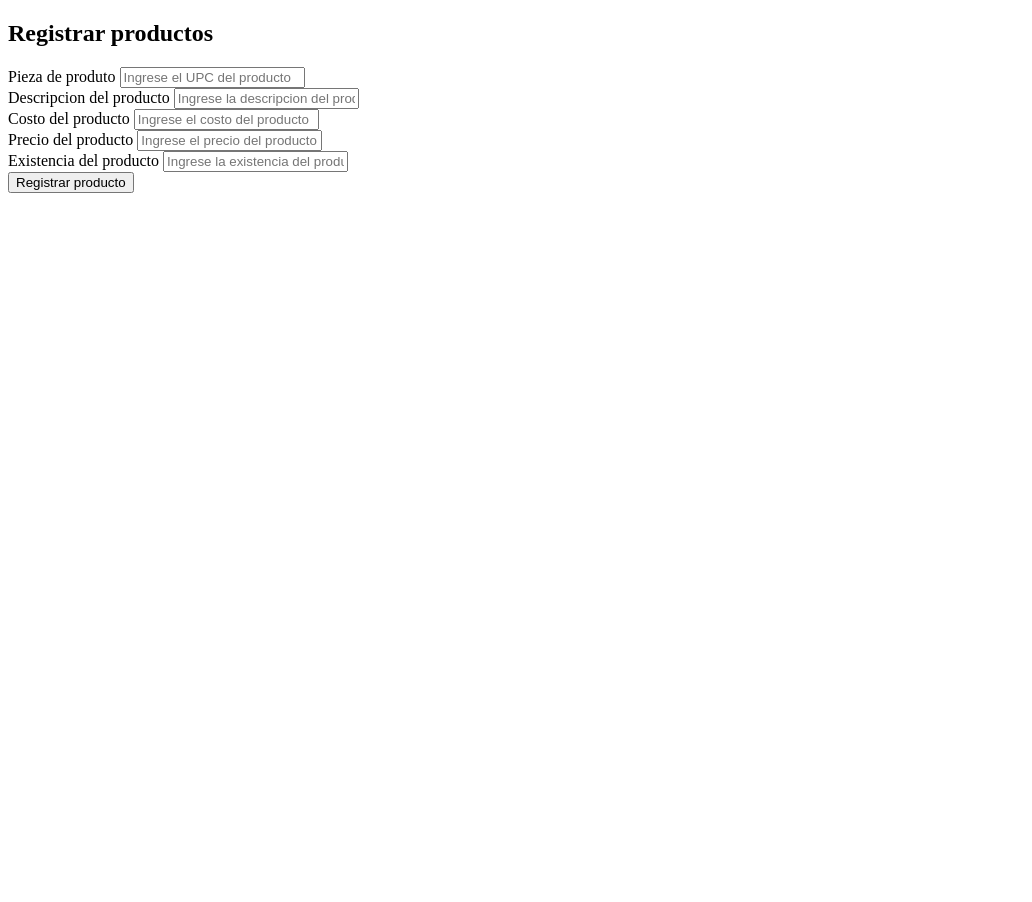
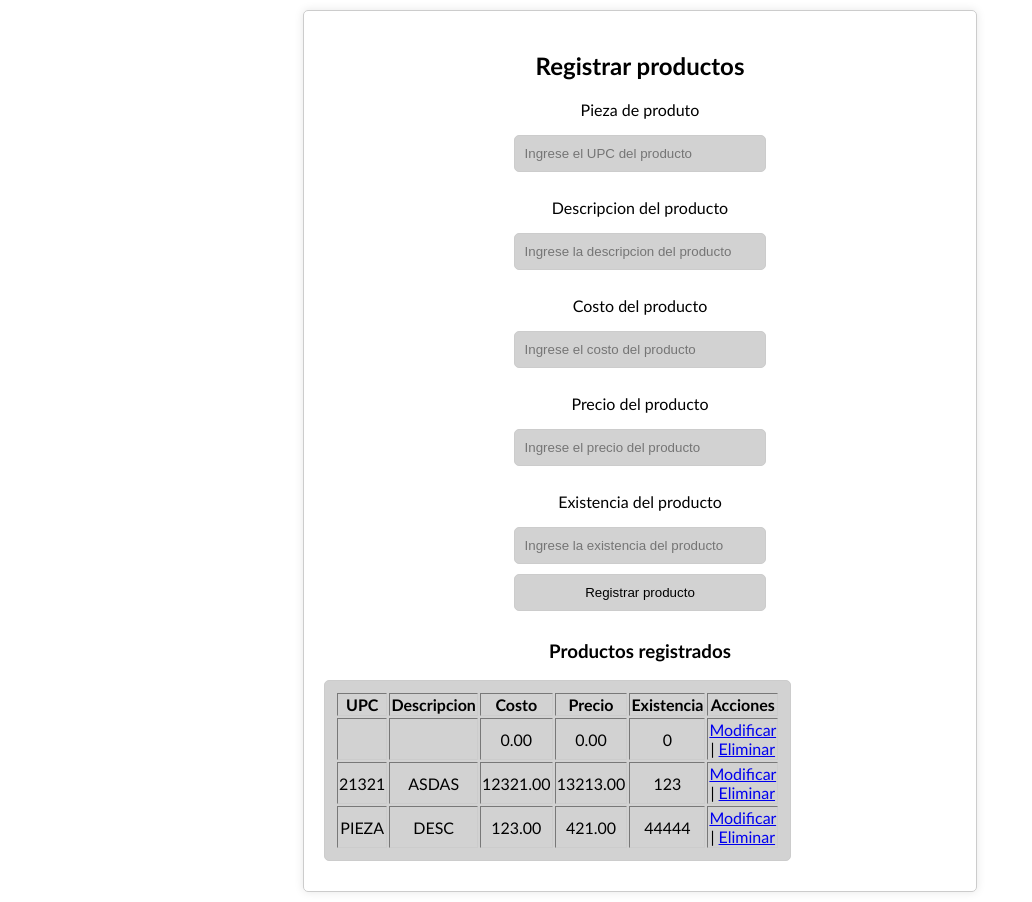
Before and after one commit to creatos1/dicotech_ian, a PHP site: page / in a window 1280 px wide. Shown: the whole page, without its empty margins (0-1032 px from the left). Before the commit the page ends 193 px from the top, so only its background shows below. Run offline with PHP 8.4, Linux system fonts and the light colour scheme; data comes from the database, SQL or seed files in the repository; both versions use the stored data as it was after the commit.

Commit message:
CRUD_PRODUCTOS_Fin_Examen

```diff
--- a/controllers/Productos/insertProductos.php
+++ b/controllers/Productos/insertProductos.php
@@ -1,5 +1,6 @@
 <?php
 include ("../../config/connect.php");
+
 
 $upc = $_POST["upc"];
 $descripcion = $_POST["descripcion"];
--- /dev/null
+++ b/css/index.css
@@ -0,0 +1,31 @@
+body{
+    font-family: calibri;
+}
+.registro{
+    width: 50%;
+    margin: 10px auto;
+    padding: 20px;
+    border: 1px solid #ccc;
+    border-radius: 5px;
+    box-shadow: 0 0 10px rgba(0, 0, 0, 0.1);
+    text-align: center;
+}
+.inputProducto{
+    width: 40%;
+    padding: 10px;
+    margin-bottom: 10px;
+    border: 1px solid #ccc;
+    border-radius: 5px;
+    box-sizing: border-box;
+    color: #000000;
+    background-color: #d2d2d2;
+
+}
+.inputProducto:focus{
+    background-color: #e6f7ff;
+    color: #000000;
+    font-size: 16px;
+    font-weight: bold;
+    border-radius: 5px;
+    box-sizing: border-box;
+}
--- a/index.php
+++ b/index.php
@@ -2,7 +2,6 @@
 include("config/connect.php");
 $sql = "SELECT * FROM producto";
 $query = mysqli_query($conn, $sql);
-$row = mysqli_fetch_array($query);
 
 
 ?>
@@ -12,36 +11,66 @@ $row = mysqli_fetch_array($query);
     <meta charset="UTF-8">
     <meta name="viewport" content="width=device-width, initial-scale=1.0">
     <title>Examen Ian</title>
+    <link rel="stylesheet" href="css/index.css">
 </head>
 <body>
-    <section>
-        <div>
+    <section class="Products">
+        <div class="registro">
             <h1>Registrar productos</h1>
             <section>
-                <form action = "controllers/Productos/insertProductos.php" method = "POST">
+                <form action="controllers/Productos/insertProductos.php" method="POST" onsubmit="return validar()">
                 <div>
-                    <a>Pieza de produto</a>
-                    <input type="text" name="upc" placeholder="Ingrese el UPC del producto" >
+                    <p>Pieza de produto</p>
+                    <input class="inputProducto" type="text" name="upc" placeholder="Ingrese el UPC del producto" >
                 </div>
                 <div>
-                    <a>Descripcion del producto</a>
-                    <input type="text" name="descripcion" placeholder="Ingrese la descripcion del producto">
+                    <p>Descripcion del producto</p>
+                    <input class="inputProducto" type="text" name="descripcion" placeholder="Ingrese la descripcion del producto">
                 </div>
                 <div>
-                    <a>Costo del producto</a>
-                    <input type="text" name="costo" placeholder="Ingrese el costo del producto">
+                    <p>Costo del producto</p>
+                    <input class="inputProducto" type="text" name="costo" placeholder="Ingrese el costo del producto">
                 </div>
                 <div>
-                    <a>Precio del producto</a>
-                    <input type="text" name="precio" placeholder="Ingrese el precio del producto">
+                    <p>Precio del producto</p>
+                    <input class="inputProducto" type="text" name="precio" placeholder="Ingrese el precio del producto">
                 </div>
                 <div>
-                    <a>Existencia del producto</a>
-                    <input type="text" name="existencia" placeholder="Ingrese la existencia del producto">
+                    <p>Existencia del producto</p>
+                    <input class="inputProducto" type="text" name="existencia" placeholder="Ingrese la existencia del producto">
                 </div>
-                <button type = "submit" href ="controllers/Productos/insertProductos.php">Registrar producto</button>
+                <button class="inputProducto" type = "submit" href ="controllers/Productos/insertProductos.php">Registrar producto</button>
 
                 </form>
+            </section>
+            <section>
+                <h1>Productos registrados</h1>
+                <table border="1" class="inputProducto">
+                    <tr>
+                        <th>UPC</th>
+                        <th>Descripcion</th>
+                        <th>Costo</th>
+                        <th>Precio</th>
+                        <th>Existencia</th>
+                        <th>Acciones</th>
+
+                    </tr>
+                    <?php
+                    while($row = mysqli_fetch_array($query)){
+                        echo "<tr>";
+                        echo "<td>" . $row["upc"] . "</td>";
+                        echo "<td>" . $row["descripcion"] . "</td>";
+                        echo "<td>" . $row["costo"] . "</td>";
+                        echo "<td>" . $row["precio"] . "</td>";
+                        echo "<td>" . $row["existencia"] . "</td>";
+                        echo "<td>
+                                <a href='view/Productos/updateProducto.php?upc=" . $row["upc"] . "'>Modificar</a> |
+                                <a href='controllers/Productos/deleteProducto.php?upc=" . $row["upc"] . "' onclick='return confirm(\"¿Seguro?\")'>Eliminar</a>
+                              </td>";
+                        echo "</tr>";
+                    }
+                    ?>
+                </table>
             </section>
 
 
@@ -49,6 +78,7 @@ $row = mysqli_fetch_array($query);
         </div>
 
     </section>
+    <script src="js/validar.js"></script>
 
 </body>
 </html>
--- /dev/null
+++ b/js/validar.js
@@ -0,0 +1,11 @@
+function validar() {
+    var upc = document.getElementsByName("upc")[0].value;
+    var desc = document.getElementsByName("descripcion")[0].value;
+    var precio = document.getElementsByName("precio")[0].value;
+
+    if (upc == "" || desc == "" || precio == "") {
+        alert("Llena todos los campos, amigo");
+        return false;
+    }
+    return true;
+}
```
Also changed, not shown: controllers/Productos/deleteProducto.php (added, +11 -0 lines), controllers/Productos/updateAction.php (added, +15 -0 lines), db/examen_dicotech_ian.sql (added, +88 -0 lines), view/Productos/updateProducto.php (added, +42 -0 lines), README.md.
